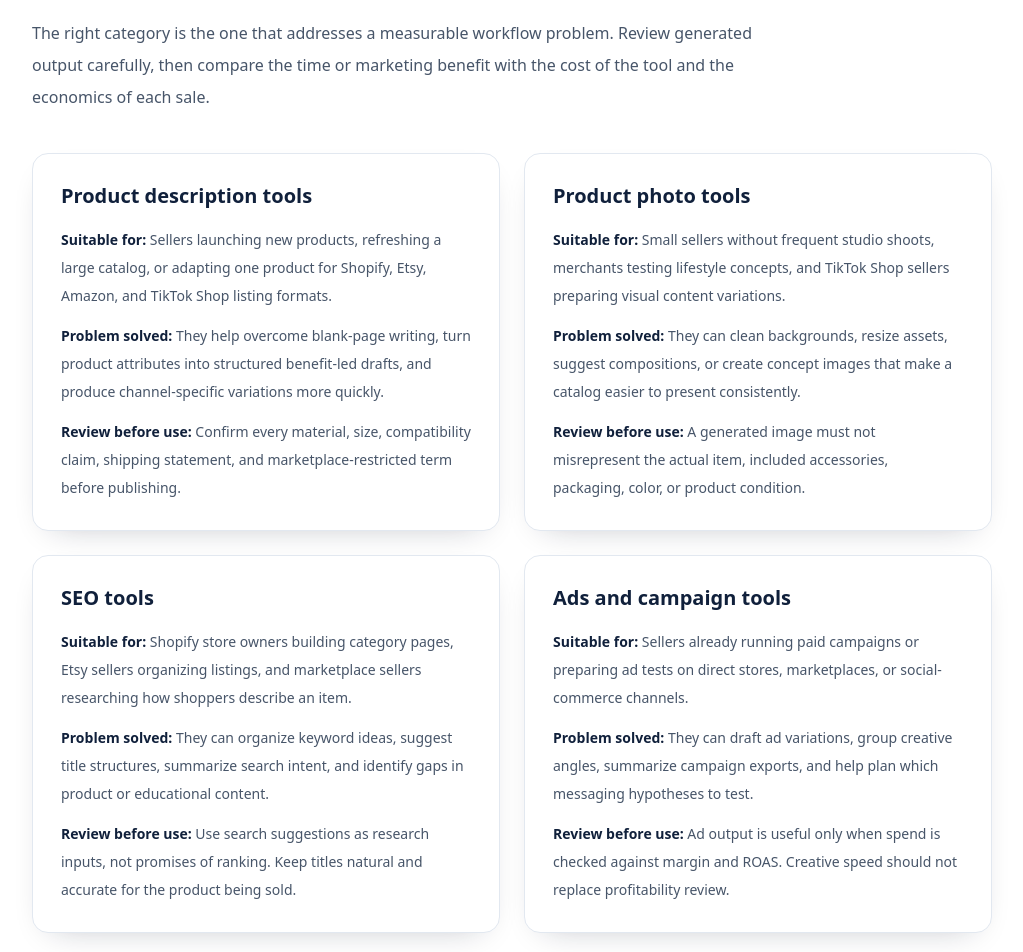
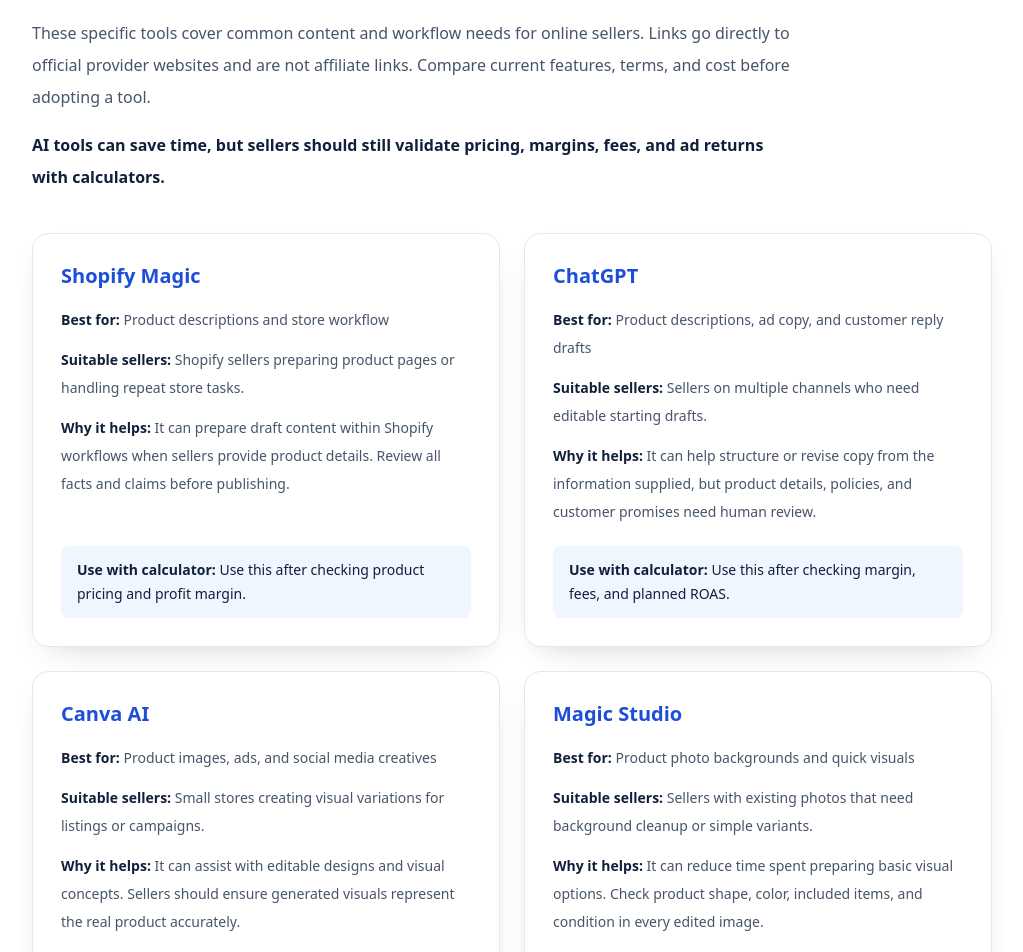
Before and after one commit to hh782897680-art/seller-calc-tools, a Next.js app: page /ai-tools-for-ecommerce-sellers in a window 1280 px wide. Shown: the part 1300-2252 px from the top of the page, without its empty margins (128-1151 px from the left). Built offline with nearby package versions, Linux system fonts and the light colour scheme.

Commit message:
add curated ai tools section for ecommerce sellers

```diff
--- a/app/ai-tools-for-ecommerce-sellers/page.tsx
+++ b/app/ai-tools-for-ecommerce-sellers/page.tsx
@@ -8,14 +8,14 @@ const pageUrl = "https://www.ecomprofittools.com/ai-tools-for-ecommerce-sellers"
 export const metadata: Metadata = {
   title: "Best AI Tools for E-commerce Sellers | Ecom Profit Tools",
   description:
-    "Explore AI tool categories for Shopify, Etsy, Amazon, and TikTok Shop sellers, including product copy, photos, SEO, ads, support, and email marketing.",
+    "Compare curated AI tools for ecommerce product copy, visuals, SEO, email, and support, then validate fees, margins, and ROAS with free calculators.",
   alternates: {
     canonical: pageUrl,
   },
   openGraph: {
     title: "Best AI Tools for E-commerce Sellers | Ecom Profit Tools",
     description:
-      "Explore AI tool categories for Shopify, Etsy, Amazon, and TikTok Shop sellers, including product copy, photos, SEO, ads, support, and email marketing.",
+      "Compare curated AI tools for ecommerce product copy, visuals, SEO, email, and support, then validate fees, margins, and ROAS with free calculators.",
     url: pageUrl,
     type: "article",
     siteName: "Ecom Profit Tools",
@@ -98,11 +98,124 @@ const toolCategories = [
   },
 ];
 
+const curatedTools = [
+  {
+    name: "Shopify Magic",
+    url: "https://www.shopify.com/magic",
+    bestFor: "Product descriptions and store workflow",
+    suitableSellers:
+      "Shopify sellers preparing product pages or handling repeat store tasks.",
+    whyItHelps:
+      "It can prepare draft content within Shopify workflows when sellers provide product details. Review all facts and claims before publishing.",
+    useWithCalculator:
+      "Use this after checking product pricing and profit margin.",
+  },
+  {
+    name: "ChatGPT",
+    url: "https://chatgpt.com/",
+    bestFor: "Product descriptions, ad copy, and customer reply drafts",
+    suitableSellers:
+      "Sellers on multiple channels who need editable starting drafts.",
+    whyItHelps:
+      "It can help structure or revise copy from the information supplied, but product details, policies, and customer promises need human review.",
+    useWithCalculator:
+      "Use this after checking margin, fees, and planned ROAS.",
+  },
+  {
+    name: "Canva AI",
+    url: "https://www.canva.com/canva-ai/",
+    bestFor: "Product images, ads, and social media creatives",
+    suitableSellers:
+      "Small stores creating visual variations for listings or campaigns.",
+    whyItHelps:
+      "It can assist with editable designs and visual concepts. Sellers should ensure generated visuals represent the real product accurately.",
+    useWithCalculator:
+      "Use this after checking the campaign budget and break-even sales.",
+  },
+  {
+    name: "Magic Studio",
+    url: "https://magicstudio.com/",
+    bestFor: "Product photo backgrounds and quick visuals",
+    suitableSellers:
+      "Sellers with existing photos that need background cleanup or simple variants.",
+    whyItHelps:
+      "It can reduce time spent preparing basic visual options. Check product shape, color, included items, and condition in every edited image.",
+    useWithCalculator:
+      "Use this after checking expected margin before adding creative costs.",
+  },
+  {
+    name: "Jasper",
+    url: "https://www.jasper.ai/",
+    bestFor: "Marketing copy and campaign content",
+    suitableSellers:
+      "Stores or teams producing repeat marketing assets across channels.",
+    whyItHelps:
+      "It can support campaign drafting and brand-guided content workflows. Marketing claims and performance still require review.",
+    useWithCalculator:
+      "Use this after checking ROAS targets and break-even spend.",
+  },
+  {
+    name: "Klaviyo AI",
+    url: "https://www.klaviyo.com/features/segmentation",
+    bestFor: "Email marketing and customer segmentation",
+    suitableSellers:
+      "Stores with permission-based subscriber lists and customer data.",
+    whyItHelps:
+      "It can help prepare marketing content and customer segment definitions. Sellers remain responsible for consent, targeting, and testing.",
+    useWithCalculator:
+      "Use this after checking margins before offering discounts.",
+  },
+  {
+    name: "Gorgias AI Agent",
+    url: "https://www.gorgias.com/ai-agent",
+    bestFor: "Customer support automation",
+    suitableSellers:
+      "Shopify stores handling repeated pre-purchase and post-purchase questions.",
+    whyItHelps:
+      "It can handle or draft responses using store and policy context. Keep oversight for refunds, disputes, and commitments to customers.",
+    useWithCalculator:
+      "Use this after checking per-order profit and support costs.",
+  },
+  {
+    name: "Semrush",
+    url: "https://www.semrush.com/",
+    bestFor: "SEO and keyword research",
+    suitableSellers:
+      "Store owners planning product, category, or educational search content.",
+    whyItHelps:
+      "It can provide keyword and search research inputs for content planning. Research data does not guarantee rankings or sales.",
+    useWithCalculator:
+      "Use this after checking margin before investing in content.",
+  },
+  {
+    name: "Ahrefs",
+    url: "https://ahrefs.com/",
+    bestFor: "SEO research and content planning",
+    suitableSellers:
+      "Sellers researching search demand and possible content topics.",
+    whyItHelps:
+      "It can help investigate keywords, competing pages, and content opportunities. Decisions should still be based on accurate products and costs.",
+    useWithCalculator:
+      "Use this after checking product profit and break-even sales.",
+  },
+  {
+    name: "Surfer SEO",
+    url: "https://surferseo.com/",
+    bestFor: "SEO content optimization",
+    suitableSellers:
+      "Stores improving existing website content or drafting new search pages.",
+    whyItHelps:
+      "It can provide content optimization guidance and topic coverage inputs. Sellers should keep copy useful, accurate, and compliant.",
+    useWithCalculator:
+      "Use this after checking margin and the cost of content work.",
+  },
+];
+
 const faqs: FAQItem[] = [
   {
-    question: "Does Ecom Profit Tools recommend specific paid AI software?",
+    question: "Are the tools on this page affiliate recommendations?",
     answer:
-      "No. This guide explains useful categories and decision points for ecommerce sellers. It does not contain affiliate recommendations or require a paid tool.",
+      "No. Links on this page point directly to providers' websites and do not use affiliate links. Sellers should review current features, pricing, terms, and fit before choosing a tool.",
   },
   {
     question: "Which AI tool category should a new ecommerce seller try first?",
@@ -113,6 +226,11 @@ const faqs: FAQItem[] = [
     question: "Can AI tools replace a profit or fee calculation?",
     answer:
       "No. AI can help prepare content or marketing work, but sellers still need to enter realistic prices, fees, shipping, advertising spend, and other costs into a calculator before making decisions.",
+  },
+  {
+    question: "Are these AI tools enough to make profitable e-commerce decisions?",
+    answer:
+      "No. AI tools help with content and workflow, but profit decisions still require fee, margin, and ROAS calculations using realistic business inputs.",
   },
   {
     question: "Can I publish AI-generated listing copy or photos without reviewing them?",
@@ -164,8 +282,8 @@ export default function AiToolsForEcommerceSellersPage() {
             <Link className="primary-button" href="/free-ecommerce-calculators">
               Use free calculators
             </Link>
-            <Link className="secondary-button" href="#tool-categories">
-              Browse AI categories
+            <Link className="secondary-button" href="#curated-ai-tools">
+              View curated tools
             </Link>
           </div>
         </div>
@@ -194,9 +312,61 @@ export default function AiToolsForEcommerceSellersPage() {
 
       <section
         className="border-y border-slate-200 bg-white py-14 sm:py-16"
+        id="curated-ai-tools"
+      >
+        <div className="page-container max-w-5xl">
+          <div className="max-w-3xl">
+            <h2 className="section-heading">Curated AI Tools for E-commerce Sellers</h2>
+            <p className="mt-5 text-base leading-8 text-slate-600">
+              These specific tools cover common content and workflow needs for
+              online sellers. Links go directly to official provider websites
+              and are not affiliate links. Compare current features, terms, and
+              cost before adopting a tool.
+            </p>
+            <p className="mt-4 text-base font-semibold leading-8 text-ink">
+              AI tools can save time, but sellers should still validate pricing,
+              margins, fees, and ad returns with calculators.
+            </p>
+          </div>
+          <div className="mt-10 grid gap-6 lg:grid-cols-2">
+            {curatedTools.map((tool) => (
+              <article className="surface-card flex h-full flex-col p-6 sm:p-7" key={tool.name}>
+                <h3 className="text-xl font-semibold text-ink">
+                  <a
+                    className="text-brand-600 transition hover:text-brand-700"
+                    href={tool.url}
+                    rel="noopener noreferrer"
+                    target="_blank"
+                  >
+                    {tool.name}
+                  </a>
+                </h3>
+                <p className="mt-4 text-sm leading-7 text-slate-600">
+                  <span className="font-semibold text-ink">Best for: </span>
+                  {tool.bestFor}
+                </p>
+                <p className="mt-3 text-sm leading-7 text-slate-600">
+                  <span className="font-semibold text-ink">Suitable sellers: </span>
+                  {tool.suitableSellers}
+                </p>
+                <p className="mt-3 flex-1 text-sm leading-7 text-slate-600">
+                  <span className="font-semibold text-ink">Why it helps: </span>
+                  {tool.whyItHelps}
+                </p>
+                <p className="mt-5 rounded-lg bg-brand-50 px-4 py-3 text-sm font-medium leading-6 text-ink">
+                  <span className="font-semibold">Use with calculator: </span>
+                  {tool.useWithCalculator}
+                </p>
+              </article>
+            ))}
+          </div>
+        </div>
+      </section>
+
+      <section
+        className="page-container max-w-5xl py-14 sm:py-16"
         id="tool-categories"
       >
-        <div className="page-container max-w-5xl">
         <div className="max-w-3xl">
           <h2 className="section-heading">AI tool categories for ecommerce sellers</h2>
           <p className="mt-5 text-base leading-8 text-slate-600">
@@ -225,10 +395,10 @@ export default function AiToolsForEcommerceSellersPage() {
             </section>
           ))}
         </div>
-        </div>
       </section>
 
-      <section className="page-container max-w-5xl py-14 sm:py-16">
+      <section className="border-y border-slate-200 bg-white py-14 sm:py-16">
+        <div className="page-container max-w-5xl">
           <div className="grid gap-8 lg:grid-cols-[1fr_0.95fr]">
             <div>
               <h2 className="section-heading">Choose tools by business outcome</h2>
@@ -242,22 +412,26 @@ export default function AiToolsForEcommerceSellersPage() {
                 </p>
                 <p>
                   Before paying for software or increasing marketing activity,
-                estimate channel costs with a{" "}
+                  estimate store economics with a{" "}
                   <Link className="font-semibold text-brand-600" href="/shopify-profit-calculator">
                     Shopify profit calculator
                   </Link>
-                , an{" "}
-                <Link className="font-semibold text-brand-600" href="/etsy-profit-calculator">
-                  Etsy profit calculator
+                  , review marketplace fee assumptions with an{" "}
+                  <Link className="font-semibold text-brand-600" href="/etsy-fee-calculator">
+                    Etsy fee calculator
                   </Link>
                   , or an{" "}
                   <Link className="font-semibold text-brand-600" href="/amazon-fba-profit-calculator">
                     Amazon FBA profit calculator
                   </Link>
-                . Sellers evaluating paid creative or campaigns can also compare
-                planned spend using the{" "}
+                  . Sellers evaluating paid creative or campaigns can model planned
+                  spend with the{" "}
                   <Link className="font-semibold text-brand-600" href="/roas-calculator">
                     ROAS calculator
+                  </Link>{" "}
+                  and estimate required sales using the{" "}
+                  <Link className="font-semibold text-brand-600" href="/break-even-calculator">
+                    break-even calculator
                   </Link>
                   .
                 </p>
@@ -272,10 +446,11 @@ export default function AiToolsForEcommerceSellersPage() {
                 <li>Measure tool cost and ad spend against realistic profit assumptions.</li>
               </ul>
               <p className="mt-6 text-sm leading-7 text-slate-600">
-              This guide is educational and does not include affiliate links or
-              endorsements of specific AI products.
+                This guide is educational. Product links go to official
+                provider websites without affiliate tracking.
               </p>
             </aside>
+          </div>
         </div>
       </section>
 
```
Lines whose indentation alone changed are shown as unchanged.
